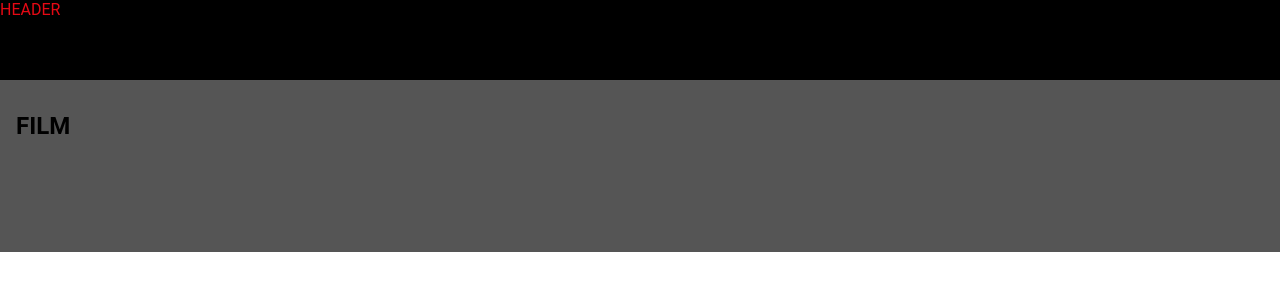
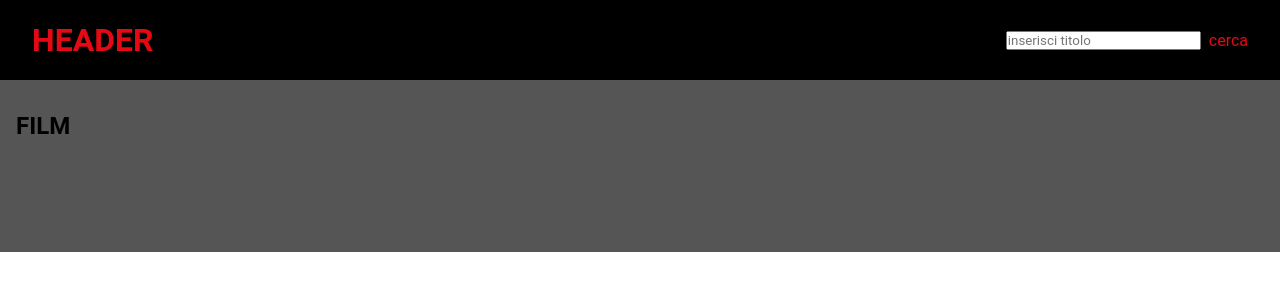
Before and after one commit to SamGrass/vite-boolflix, a Vue app: page / in a window 1280 px wide. Shown: the top 300 px of the page. Built offline with nearby package versions, Linux system fonts and the light colour scheme.

Commit message:
aggiunto stile all'Header

```diff
--- a/src/components/HeaderApp.vue
+++ b/src/components/HeaderApp.vue
@@ -6,7 +6,11 @@ export default {
 
 <template>
     <header>
-        HEADER
+        <h1>HEADER</h1>
+        <div class="searchbar">
+            <input type="text" placeholder="inserisci titolo">
+            <div>cerca</div>
+        </div>
     </header>
 </template>
 
@@ -20,7 +24,16 @@ header {
     width: 100%;
     z-index: 1000;
     height: 5rem;
+    padding: 0 2rem;
     color: $primary;
+    @include flex-center;
+    justify-content: space-between;
+
+    .searchbar {
+        @include flex-center;
+        gap: 0.5rem;
+
+    }
 
 }
 </style>
```
